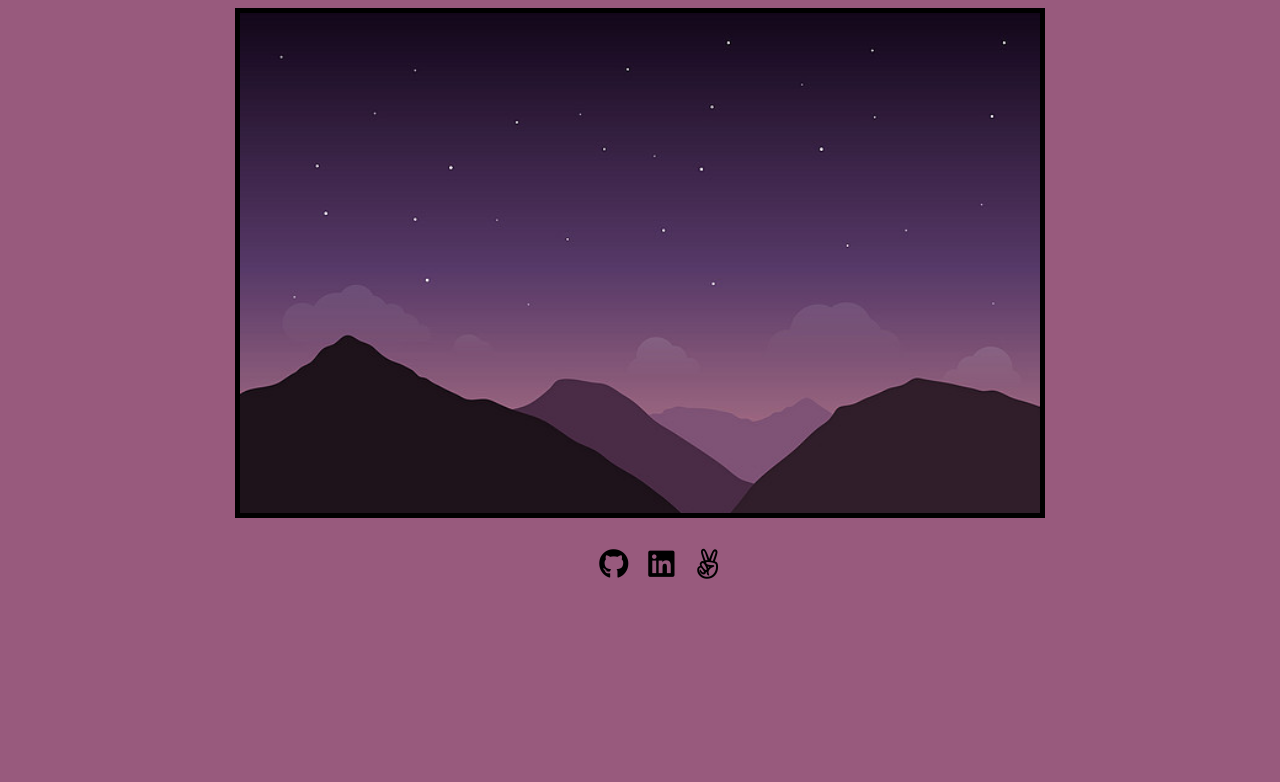
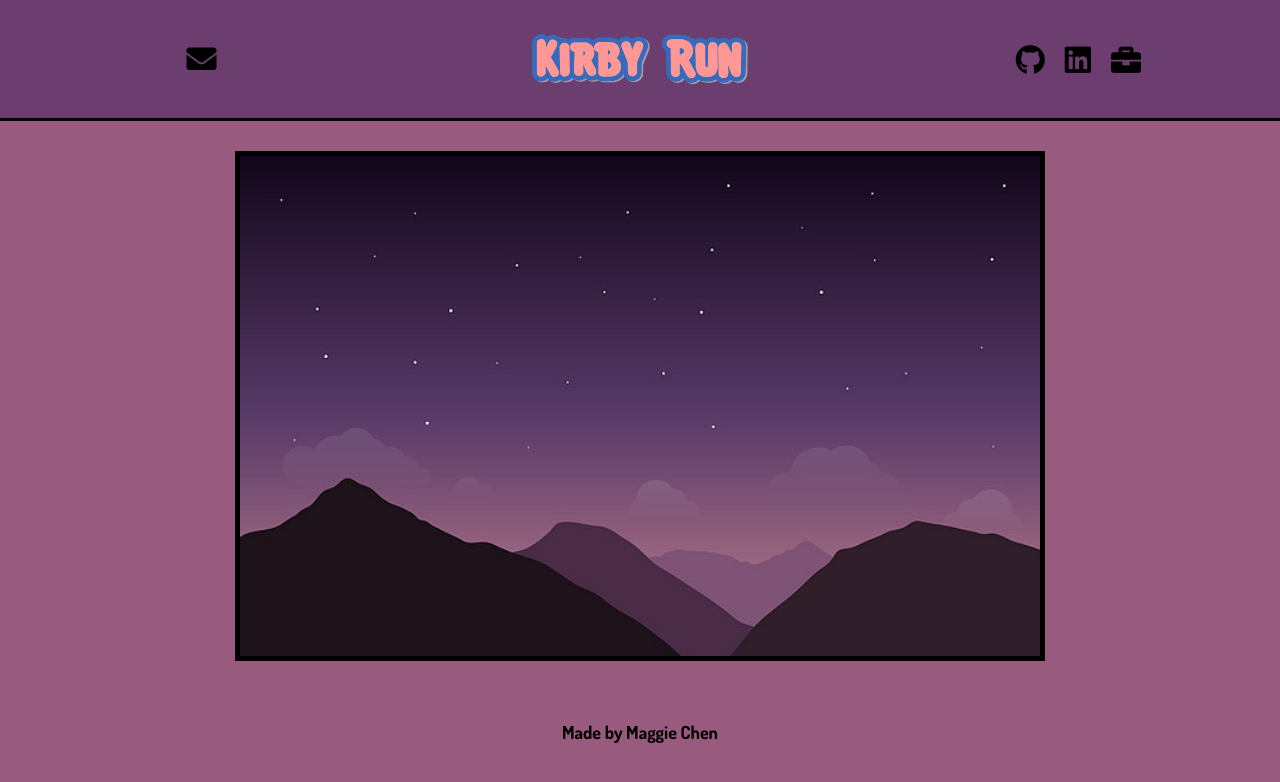
Before and after one commit to maggiecs/JustRun, a website built with webpack: page index.html in a window 1280 px wide. Built offline with nearby package versions, Linux system fonts and the light colour scheme.

Commit message:
Update css and html

```diff
--- a/css/style.css
+++ b/css/style.css
@@ -9,18 +9,49 @@
   justify-content: center;
   align-items: center;
   background-color: #985a7d;
+  margin: 0 auto;
 }
+
 #canvas {
   border: 5px solid #000000;
   background-image: url(../images/canvas_background.jpg);
   background-size: 100%;
+  margin: 30px;
 }
-.footer-links {
+
+.header {
+  width: 100%;
   display: flex;
   justify-content: space-around;
+  align-items: center;
+  background-color: #6b3e6f;
+  border-bottom: 3px solid #000000;
 }
 
-.footer-links > li {
+.header img {
+  height: 50px;
+}
+
+.email-link {
+  font-size: 30px;
+  width: 145.31px;
+  height: 58px;
+  text-align: center;
+  vertical-align: middle;
+  padding: 0px;
+
+}
+
+.email-link a i {
+  line-height: 58px;
+}
+.header-links {
+  display: flex;
+  justify-content: center;
+  padding: 0px;
+}
+
+.header-links > li {
   list-style: none;
   font-size: 30px;
   padding: 10px;
@@ -28,3 +59,9 @@
   text-decoration: none;
   font-family: 'Dosis';
 }
+
+.footer p {
+  margin-top: 30px;
+  font-family: Dosis;
+  font-size: 18px;
+}
--- a/index.html
+++ b/index.html
@@ -9,14 +9,21 @@
 </head>
 
 <body>
+  <header class="header">
+    <ul class="email-link">
+      <a href="mailto:mchen1415@gmail.com"><i class="fas fa-envelope"></i></a>
+    </ul>
+    <img src="images/kirby_run.png" alt="kirby run title">
+    <ul class="header-links">
+      <li><a href="https://github.com/maggiecs/Kirby-Run"><i class="fab fa-github"></i></a></li>
+      <li><a href="https://www.linkedin.com/in/maggie-chen1"><i class="fab fa-linkedin"></i></a></li>
+      <li><a href="https://maggiechen.me"><i class="fas fa-briefcase"></i></a></li>
+    </ul>
+  </header>
   <canvas id="canvas"></canvas>
   <script type="application/javascript" src="./bundle.js"></script>
-  <footer>
-    <ul class="footer-links">
-      <li><a href="https://github.com/maggiecs/Kirby-Run"><i class="fab fa-github"></i></a></li>
-      <li><a href="https://www.linkedin.com/in/maggie-chen1"><i class="fab fa-linkedin"></i></a></li>
-      <li><a href="https://angel.co/maggie-chen-11"><i class="fab fa-angellist"></i></a></li>
-    </ul>
+  <footer class="footer">
+    <p>Made by Maggie Chen</p>
   </footer>
 </body>
 
```
